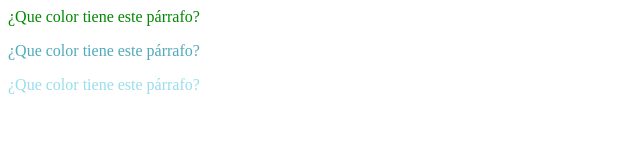
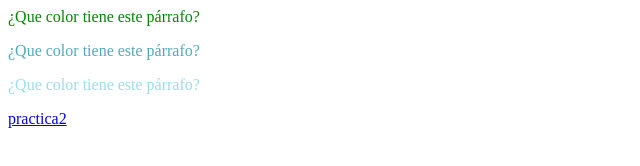
Before and after one commit to Jonatan9598/Ejercicios-programacion-4, a plain HTML site: page práctica3.html in a window 1280 px wide. Shown: the full height of the page, 0-640 px from the left. Drawn offline with Linux system fonts and the light colour scheme.

Commit message:
Add files via upload

```diff
--- a/práctica3.html
+++ b/práctica3.html
@@ -12,4 +12,5 @@
 <p id="segundo">¿Que color tiene este párrafo?</p>
 <p id="tercero">¿Que color tiene este párrafo?</p>
 </body>
+<a href=="index.html">practica2</a>
 </html>
```
